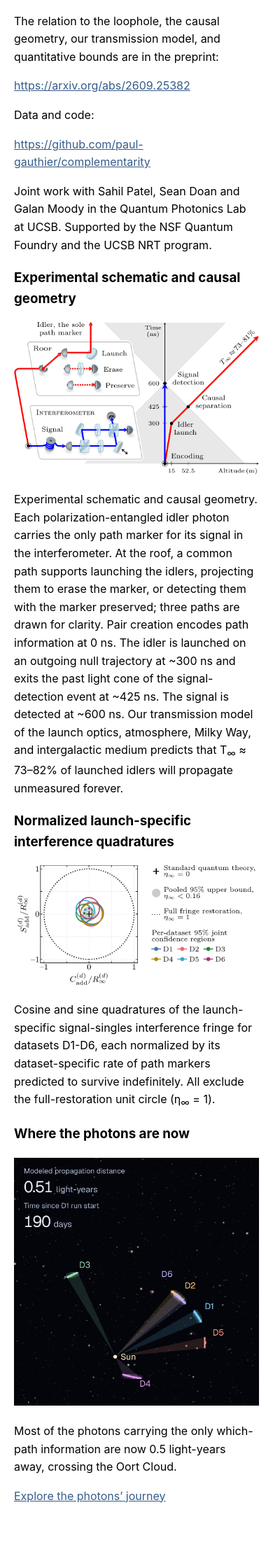
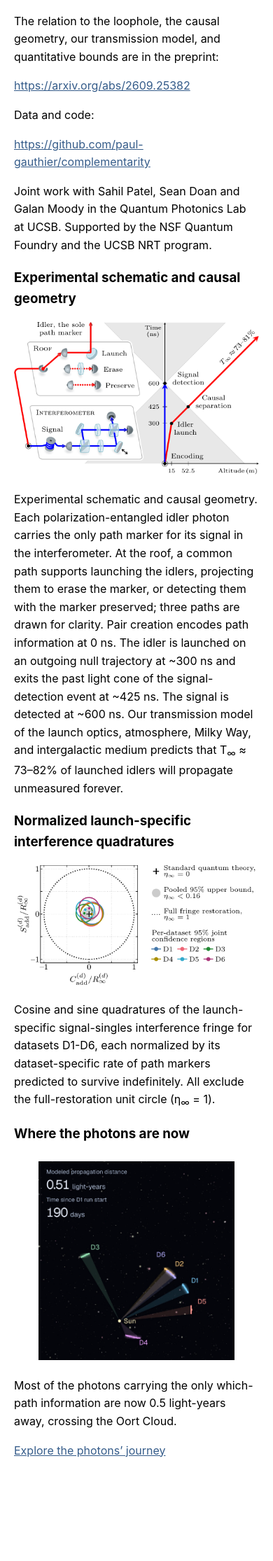
Before and after one commit to paul-gauthier/paul-gauthier.github.io, a Jekyll site: the page built from docs/_posts/2026-09-28-complementarity.md, in a window 390 px wide. Shown: the part 1670-3900 px from the top of the page at 70% size. Built offline with Jekyll 4.4.1, drawn with Linux system fonts in a browser that asks for light colours; after the commit the page ends 3835 px from its top, so only the background shows below that.

Commit message:
Reduce six-month image size for desktop and mobile

```diff
--- a/docs/_layouts/default.html
+++ b/docs/_layouts/default.html
@@ -89,7 +89,14 @@
         margin: 0 0 1rem 1.5rem;
       }
 
-      .post-photo img {
+      .post-figure-small {
+        width: 360px;
+        max-width: 100%;
+        margin: 1.5rem auto;
+      }
+
+      .post-photo img,
+      .post-figure-small img {
         display: block;
         width: 100%;
       }
@@ -109,6 +116,10 @@
           float: none;
           width: 280px;
           margin: 1.5rem auto;
+        }
+
+        .post-figure-small {
+          width: 280px;
         }
       }
 
--- a/docs/_posts/2026-09-28-complementarity.md
+++ b/docs/_posts/2026-09-28-complementarity.md
@@ -91,7 +91,13 @@ All exclude the full-restoration unit circle
 
 ### Where the photons are now
 
-![Modeled photon propagation six months after launch](/assets/quantum-eraser-space/6-months.jpg)
+<figure class="post-figure-small">
+  <a href="/assets/quantum-eraser-space/6-months.jpg">
+    <img src="/assets/quantum-eraser-space/6-months.jpg"
+      alt="Modeled photon propagation six months after launch"
+      width="1206" height="1221">
+  </a>
+</figure>
 
 Most of the photons carrying the only which-path information are now 0.5 light-years away, crossing the Oort Cloud.
 
```
